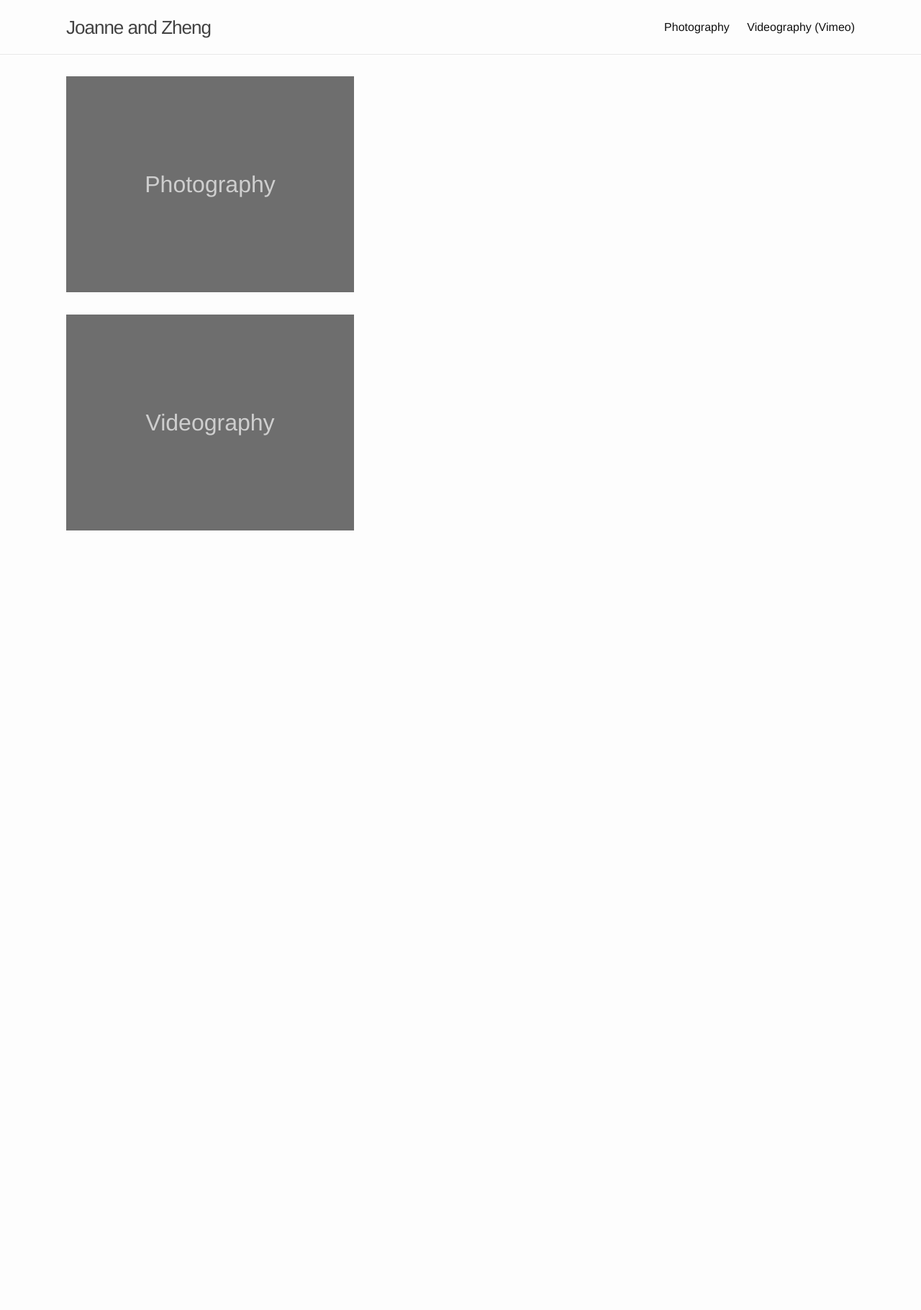
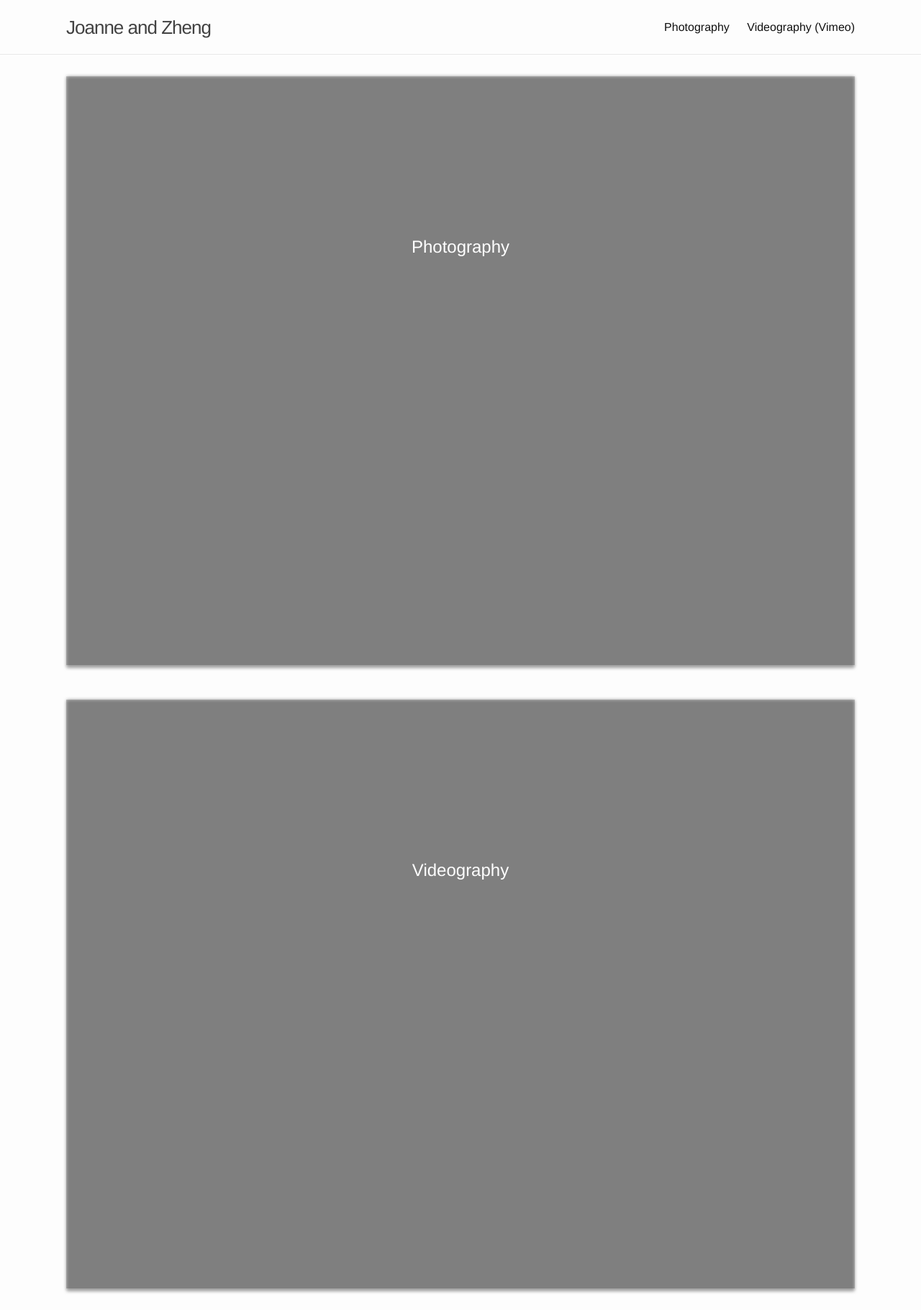
Before and after one commit to nebgnahz/jz, a Jekyll site: the page built from index.html, in a window 1280 px wide. Shown: the whole page at 72% size. Built offline with Jekyll 4.4.1, drawn with Linux system fonts in a browser that asks for light colours; comment, search, counter and statistics services are not loaded; before the commit the page ends 900 px from its top, so only the background shows below that.

Commit message:
feat: update index.html

```diff
--- a/css/gallery.scss
+++ b/css/gallery.scss
@@ -54,66 +54,33 @@ html {
 /* -------------------------------- */
 /* Text overlay images (index.html) */
 /* -------------------------------- */
-.hvrbox,
-.hvrbox * {
-    box-sizing: border-box;
+
+$bg: rgba(0, 0, 0, 0.2);
+.bg,
+.overlay {
+    text-align: center;
 }
-.hvrbox {
+
+.bg {
     position: relative;
-    display: inline-block;
-    overflow: hidden;
-    max-width: 100%;
-    height: auto;
+    img {
+        width: 100%;
+        margin-bottom: -4px;
+        border-radius: 3px;
+        -webkit-filter:blur(2px);
+        filter: blur(2px);
     }
-.hvrbox img {
-    max-width: 100%;
-}
-.hvrbox .hvrbox-layer_bottom {
-    display: block;
-}
-.hvrbox .hvrbox-layer_top {
-    opacity: 0.5;
+    .overlay {
         position: absolute;
         top: 0;
-    left: 0;
-    right: 0;
+        left:0;
         bottom: 0;
         width: 100%;
-    height: 100%;
-    background: rgba(0, 0, 0, 0.6);
+        background: $bg;
         color: #fff;
-    padding: 10px;
-    -moz-transition: all 0.4s ease-in-out 0s;
-    -webkit-transition: all 0.4s ease-in-out 0s;
-    -ms-transition: all 0.4s ease-in-out 0s;
-    transition: all 0.4s ease-in-out 0s;
+        opacity: 1;
+        h2 {
+            margin-top: 20%;
         }
-.hvrbox:hover .hvrbox-layer_top,
-.hvrbox.active .hvrbox-layer_top {
-    opacity: 1;
     }
-.hvrbox .hvrbox-text {
-    text-align: center;
-    colour: white;
-    opacity: 1;
-    font-size: 2em;
-    display: inline-block;
-    position: absolute;
-    top: 50%;
-    left: 50%;
-    -moz-transform: translate(-50%, -50%);
-    -webkit-transform: translate(-50%, -50%);
-    -ms-transform: translate(-50%, -50%);
-    transform: translate(-50%, -50%);
 }
-.hvrbox .hvrbox-text_mobile {
-    font-size: 15px;
-    border-top: 1px solid rgb(179, 179, 179); /* for old browsers */
-    border-top: 1px solid rgba(179, 179, 179, 0.7);
-    margin-top: 5px;
-    padding-top: 2px;
-    display: none;
-}
-.hvrbox.active .hvrbox-text_mobile {
-    display: block;
-}
--- a/index.html
+++ b/index.html
@@ -2,25 +2,27 @@
 layout: default
 ---
 
-<a href="/photography" class="hvrbox">
-  <img src="{{ site.url }}{{ site.baseurl }}/assets/photography.jpg"
-       alt="Joanne + Zheng"
-       style="width:100%"
-       class="hvrbox-layer_bottom"/>
-  <div class="hvrbox-layer_top">
-    <div class="hvrbox-text">Photography</div>
+<a href="/photography">
+  <div class="bg">
+    <img src="{{ site.url }}{{ site.baseurl }}/assets/photography.jpg"
+         alt="Joanne + Zheng"
+         style="width:100%"/>
+    <div class="overlay">
+      <h2>Photography</h2>
+    </div>
   </div>
 </a>
 
 <br/>
 <br/>
 
-<a href="/photography" class="hvrbox">
-  <img src="{{ site.url }}{{ site.baseurl }}/assets/videography.jpg"
-       alt="Joanne + Zheng"
-       style="width:100%"
-       class="hvrbox-layer_bottom"/>
-  <div class="hvrbox-layer_top">
-    <div class="hvrbox-text">Videography</div>
+<a href="/videography">
+  <div class="bg">
+    <img src="{{ site.url }}{{ site.baseurl }}/assets/videography.jpg"
+         alt="Joanne + Zheng"
+         style="width:100%"/>
+    <div class="overlay">
+      <h2>Videography</span></h2>
+    </div>
   </div>
 </a>
```
Lines whose indentation alone changed are shown as unchanged.
